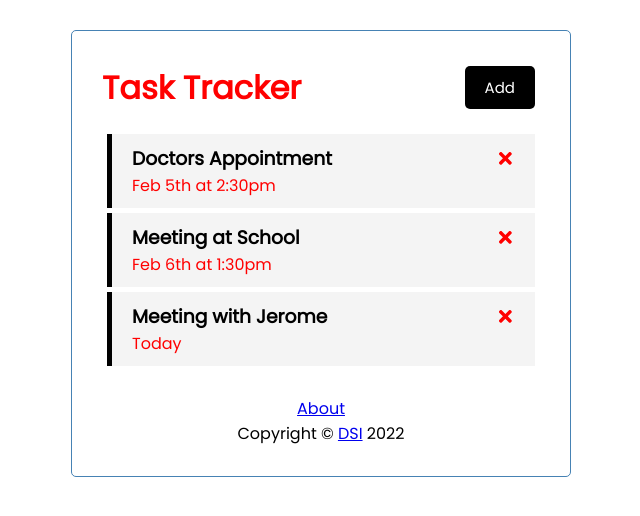
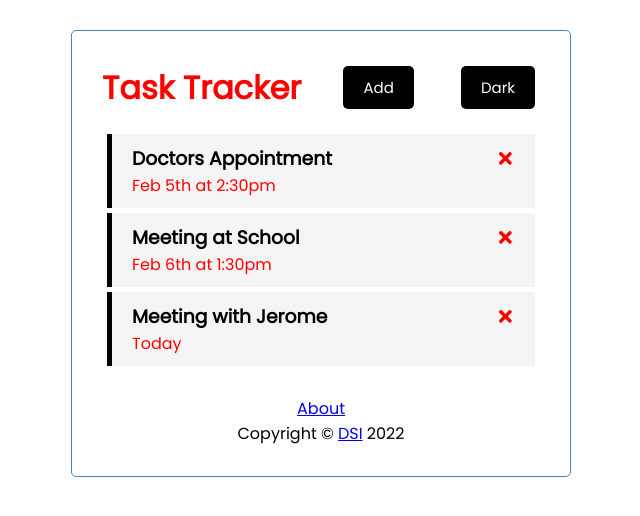
Before and after one commit to X-DSI/react-task-tracker, a React (Create React App) app: page / in a window 1280 px wide. Shown: the top 516 px of the page, without its empty margins (319-959 px from the left). Built offline with nearby package versions, Linux system fonts and the light colour scheme; data requests are answered from the project's data file.

Commit message:
Trying to add Dark Mode

```diff
--- a/src/components/Header.js
+++ b/src/components/Header.js
@@ -15,6 +15,7 @@ const Header = ({ title, onAdd, showAdd }) => {
           onClick={onAdd}
         />
       )}
+      <button className='btn1'>Dark</button>
     </header>
   )
 }
--- a/src/index.css
+++ b/src/index.css
@@ -47,6 +47,20 @@ body {
   text-decoration: none;
   font-size: 15px;
   font-family: inherit;
+}
+
+.btn1{
+    display: inline-block;
+    background: #000;
+    color: #fff;
+    border: none;
+    padding: 10px 20px;
+    margin: 5px;
+    border-radius: 5px;
+    cursor: pointer;
+    text-decoration: none;
+    font-size: 15px;
+    font-family: inherit;
 }
 
 .btn:focus {
```
